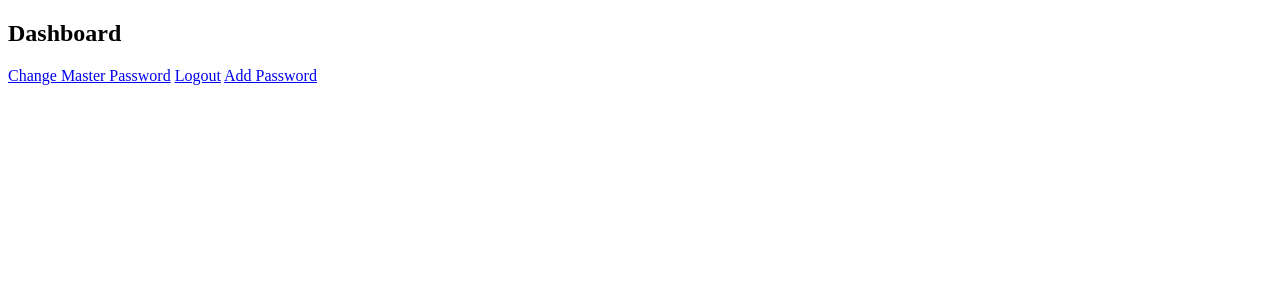
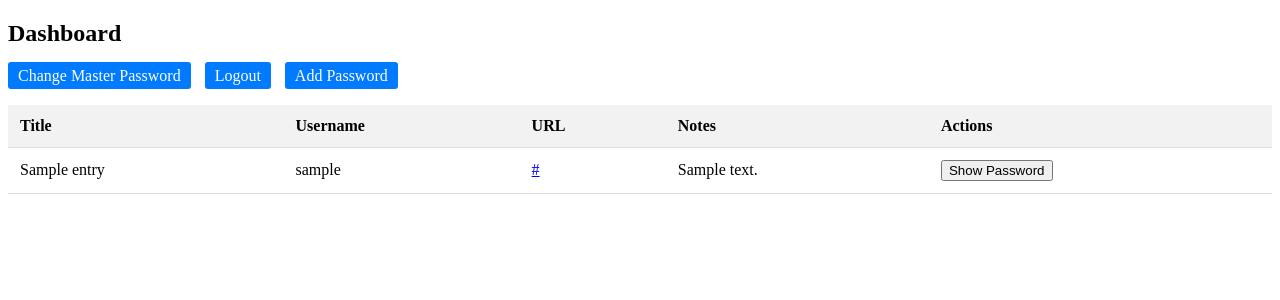
Before and after one commit to IgorCoraine/MyPasses, a Flask app: template templates/dashboard.html in a window 1280 px wide. Shown: the top 300 px of the page. Run offline with Flask 3, Linux system fonts and the light colour scheme; the template is opened without the code that fills it: most values are stand-ins (such as "Sample title", 1, 10 or a date in 2020).

Commit message:
show passwords list functionality and some other improvements

```diff
--- a/app.py
+++ b/app.py
@@ -3,7 +3,7 @@ from functools import wraps
 import os
 from utils import (
     generate_salt, hash_password, save_master_password, hash_data,
-    verify_master_password, save_password_entry
+    verify_master_password, save_password_entry, get_stored_passwords
 )
 from config import Config
 
@@ -29,10 +29,10 @@ def login():
 
         if verify_master_password(password):
             session['authenticated'] = True
+            session['master_password'] = password  # Store the master password
             return redirect(url_for('dashboard'))
         flash('Invalid password', 'error')
 
-    # Check if first time setup is needed
     needs_setup = not os.path.exists(Config.MASTER_PASSWORD_FILE)
     return render_template('login.html', needs_setup=needs_setup)
 
@@ -50,8 +50,7 @@ def setup():
         return redirect(url_for('login'))
 
     salt = generate_salt()
-    hashed_password = hash_password(password, salt)
-    save_master_password(hashed_password, salt)
+    save_master_password(password, salt)
 
     flash('Master password created successfully', 'success')
     return redirect(url_for('login'))
@@ -62,27 +61,24 @@ def add_password():
     if request.method == 'GET':
         return render_template('add_password.html')
 
-    title = request.form.get('title')
-    username = request.form.get('username')
-    password = request.form.get('password')
-    url = request.form.get('url')
-    notes = request.form.get('notes')
+    master_password = session.get('master_password')
+    if not master_password:
+        flash('Session expired. Please login again.', 'error')
+        return redirect(url_for('login'))
 
     data = {
-        'title': title,
-        'username': username,
-        'password': password,
-        'url': url,
-        'notes': notes
+        'title': request.form.get('title'),
+        'username': request.form.get('username'),
+        'password': request.form.get('password'),
+        'url': request.form.get('url'),
+        'notes': request.form.get('notes')
     }
 
-    salt = generate_salt()
-    hashed_data = hash_data(data, salt)
-
-    save_password_entry(title, hashed_data, salt)  # Updated function name
-
+    # Use consistent salt
+    save_password_entry(data['title'], data, master_password, b'initial_salt')
     flash('Password added successfully', 'success')
     return redirect(url_for('dashboard'))
+
 @app.route('/change_password', methods=['GET', 'POST'])
 @login_required
 def change_password():
@@ -111,8 +107,15 @@ def change_password():
 @app.route('/dashboard')
 @login_required
 def dashboard():
-    return render_template('dashboard.html')
+    master_password = session.get('master_password')
+    if not master_password:
+        flash('Session expired. Please login again.', 'error')
+        return redirect(url_for('login'))
 
+    # Use a consistent salt for retrieval
+    salt = b'initial_salt'  # Same as used in save_master_password
+    stored_passwords = get_stored_passwords(master_password, salt)
+    return render_template('dashboard.html', passwords=stored_passwords)
 @app.route('/logout')
 def logout():
     session.clear()
--- a/config.py
+++ b/config.py
@@ -4,5 +4,4 @@ import os
 class Config:
     SECRET_KEY = os.urandom(32)
     MASTER_PASSWORD_FILE = 'instance/master.json'
-    ENCRYPTION_KEY = Fernet.generate_key()
     PASSWORDS_FILE = 'instance/keys.keys'
--- a/templates/dashboard.html
+++ b/templates/dashboard.html
@@ -2,6 +2,35 @@
 <html>
 <head>
     <title>Dashboard - MyPasses</title>
+    <style>
+        table {
+            width: 100%;
+            border-collapse: collapse;
+            margin-top: 20px;
+        }
+        th, td {
+            padding: 12px;
+            text-align: left;
+            border-bottom: 1px solid #ddd;
+        }
+        th {
+            background-color: #f2f2f2;
+        }
+        tr:hover {
+            background-color: #f5f5f5;
+        }
+        nav {
+            margin-bottom: 20px;
+        }
+        nav a {
+            margin-right: 10px;
+            padding: 5px 10px;
+            text-decoration: none;
+            background-color: #007bff;
+            color: white;
+            border-radius: 3px;
+        }
+    </style>
 </head>
 <body>
     <h2>Dashboard</h2>
@@ -10,5 +39,40 @@
         <a href="{{ url_for('logout') }}">Logout</a>
         <a href="{{ url_for('add_password') }}">Add Password</a>
     </nav>
+
+    {% if passwords %}
+    <table>
+        <thead>
+            <tr>
+                <th>Title</th>
+                <th>Username</th>
+                <th>URL</th>
+                <th>Notes</th>
+                <th>Actions</th>
+            </tr>
+        </thead>
+        <tbody>
+            {% for entry in passwords %}
+            <tr>
+                <td>{{ entry.title }}</td>
+                <td>{{ entry.username }}</td>
+                <td>{% if entry.url %}<a href="{{ entry.url }}" target="_blank">{{ entry.url }}</a>{% endif %}</td>
+                <td>{{ entry.notes }}</td>
+                <td>
+                    <button onclick="showPassword('{{ entry.password }}')">Show Password</button>
+                </td>
+            </tr>
+            {% endfor %}
+        </tbody>
+    </table>    {% else %}
+    <p>No passwords stored yet. Click "Add Password" to get started.</p>
+    {% endif %}
+
+    <script>
+        function showPassword(password) {
+            alert('Password: ' + password);
+            // In a production environment, consider using a modal or more secure way to display passwords
+        }
+    </script>
 </body>
 </html>
```
Also changed, not shown: instance/master.json (deleted, +0 -1 lines), utils.py (+87 -17 lines), 2 other files.
